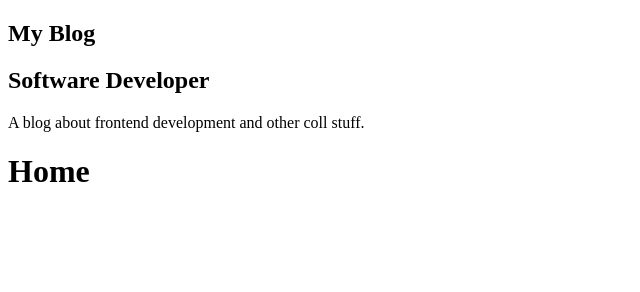
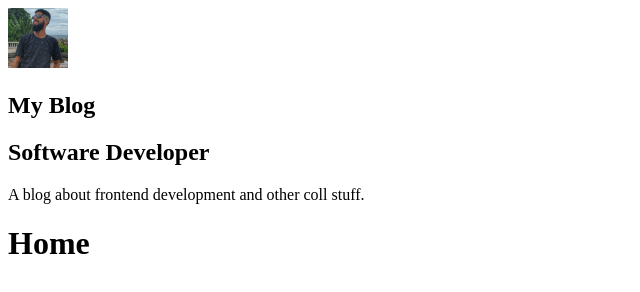
Before and after one commit to pedroulhoa/curso-gatsby, a Gatsby site: page / in a window 1280 px wide. Shown: the whole page, without its empty margins (0-640 px from the left). Built offline with nearby package versions, Linux system fonts and the light colour scheme; Gatsby itself is replaced by a stand-in of ours.

Commit message:
feat: component avatar / images

```diff
--- /dev/null
+++ b/src/components/Avatar/index.js
@@ -0,0 +1,23 @@
+import React from "react"
+import { useStaticQuery, graphql } from "gatsby"
+import Img from "gatsby-image"
+
+const Avatar = () => {
+  const { avatarImage } = useStaticQuery(
+    graphql`
+      query {
+        avatarImage: file(relativePath: { eq: "avatar.jpg" }) {
+          childImageSharp {
+            fixed(width: 60, height: 60) {
+              ...GatsbyImageSharpFixed_tracedSVG
+            }
+          }
+        }
+      }
+    `
+  )
+
+  return <Img fixed={avatarImage.childImageSharp.fixed} />
+}
+
+export default Avatar
--- a/src/components/Profile/index.js
+++ b/src/components/Profile/index.js
@@ -1,5 +1,7 @@
 import React from "react"
 import { useStaticQuery, graphql } from "gatsby"
+
+import Avatar from "../Avatar"
 
 const Profile = () => {
   const {
@@ -22,6 +24,7 @@
 
   return (
     <div className="Profile-wrapper">
+      <Avatar />
       <h1>{title}</h1>
       <h2>{position}</h2>
       <p>{description}</p>
```
Also changed, not shown: src/images/avatar.jpg (added).
